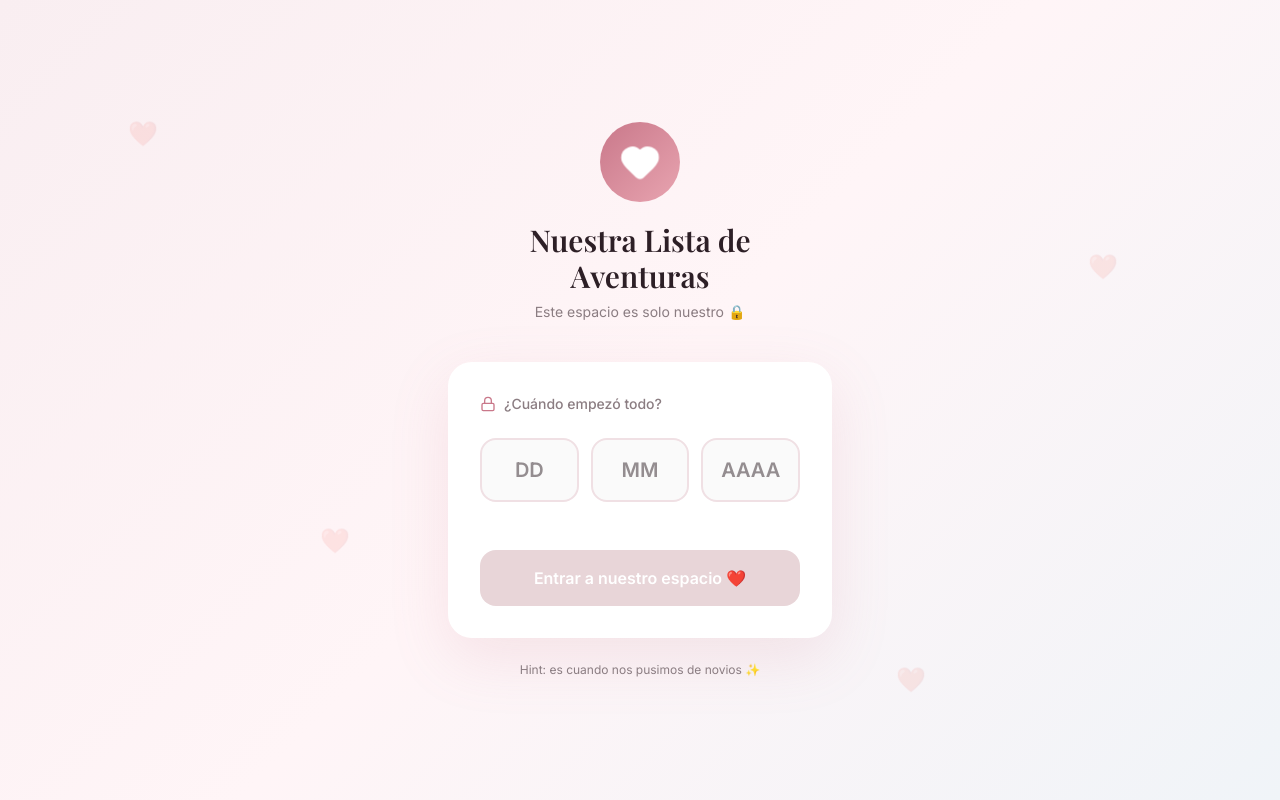
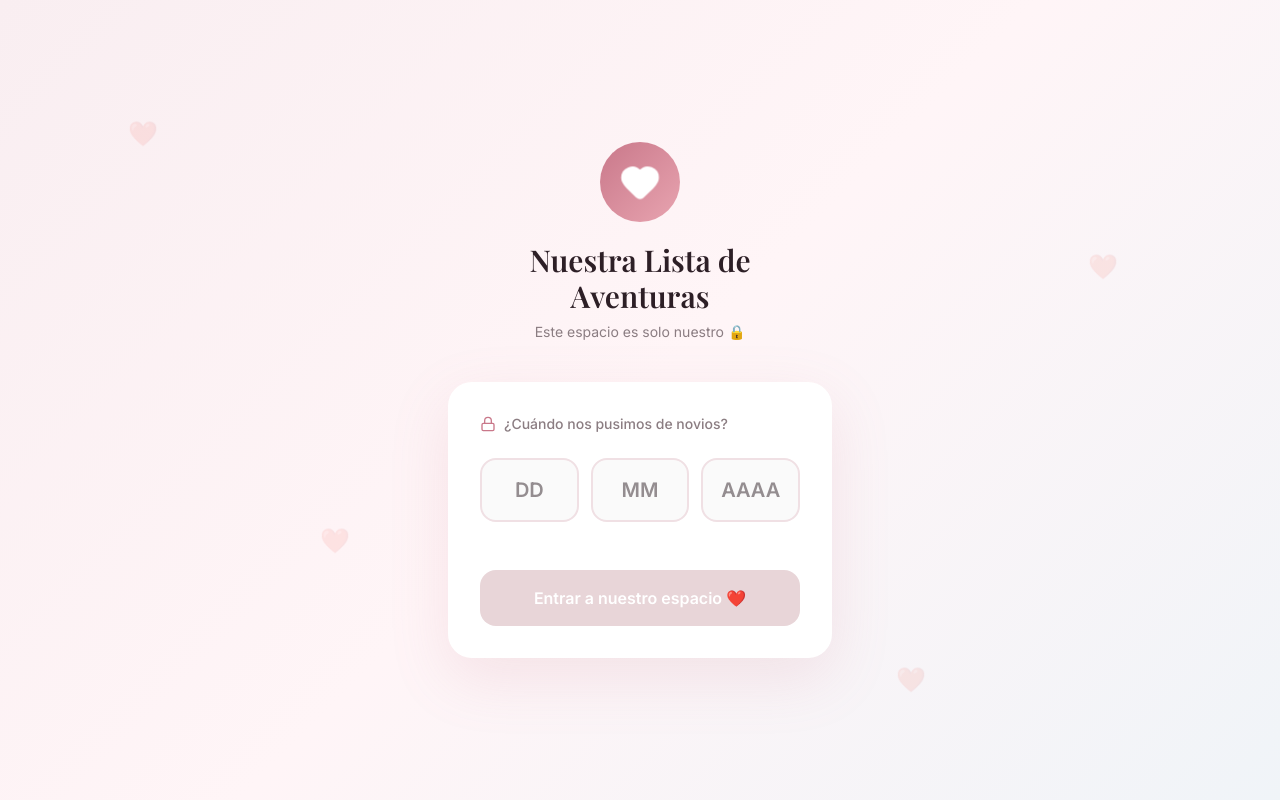
Before and after one commit to luchivanelli/nuestras-aventuras, a Next.js app: page / in a window 1280 px wide. Built offline with nearby package versions, Linux system fonts and the light colour scheme; no server answers; the database is empty; a web font is replaced by a local one.

Commit message:
arreglo de diseño

```diff
--- a/components/Login.tsx
+++ b/components/Login.tsx
@@ -86,7 +86,7 @@ export default function Login({ onUnlock }: LoginProps) {
           <div className="flex items-center gap-2 mb-6">
             <Lock className="w-4 h-4" style={{ color: "#C9788A" }} />
             <p className="text-sm font-medium" style={{ color: "#8B7D82" }}>
-              ¿Cuándo empezó todo?
+              ¿Cuándo nos pusimos de novios?
             </p>
           </div>
 
@@ -139,10 +139,6 @@ export default function Login({ onUnlock }: LoginProps) {
             Entrar a nuestro espacio ❤️
           </button>
         </div>
-
-        <p className="text-center text-xs mt-6" style={{ color: "#8B7D82" }}>
-          Hint: es cuando nos pusimos de novios ✨
-        </p>
       </div>
     </div>
   );
```
